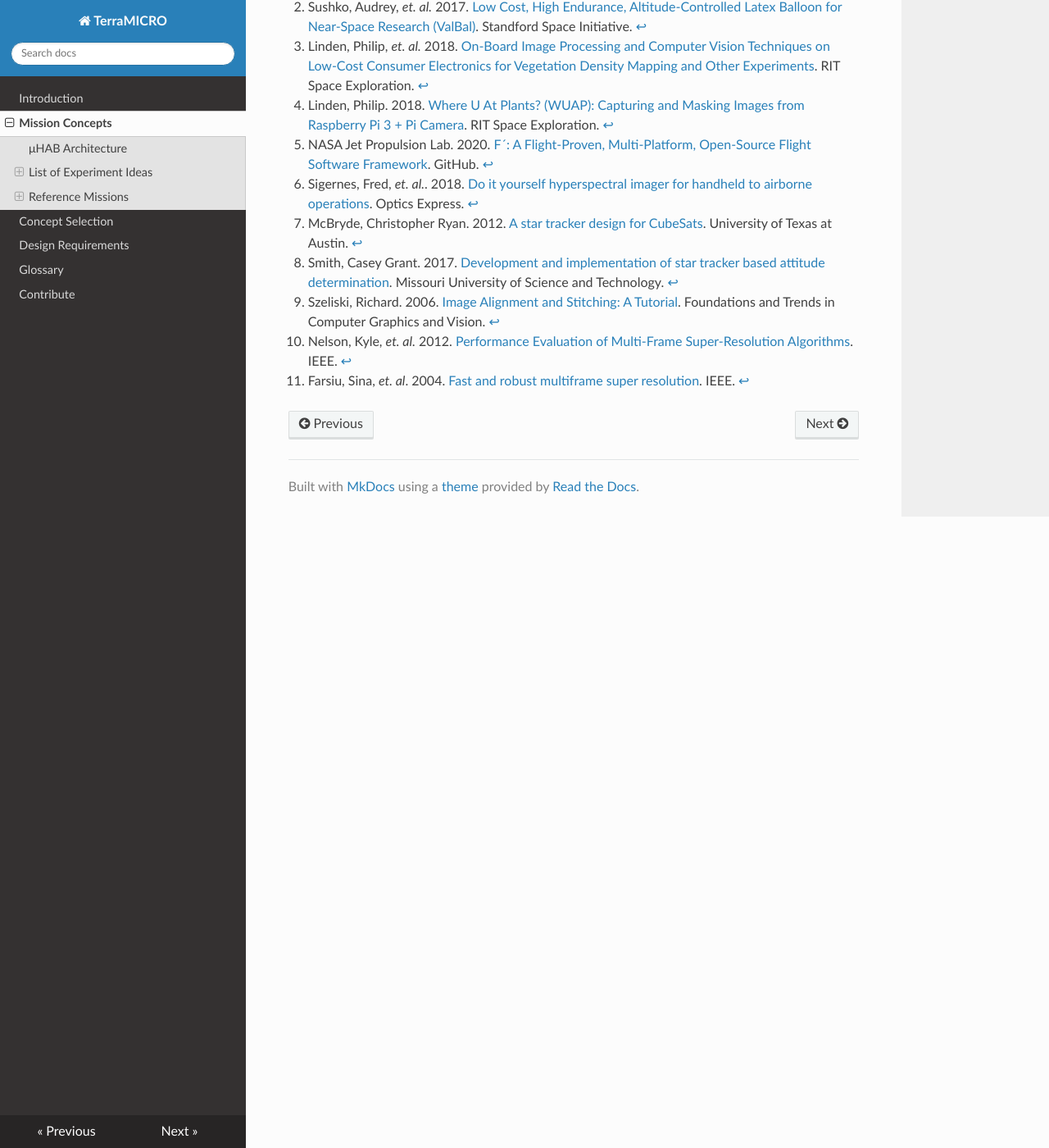
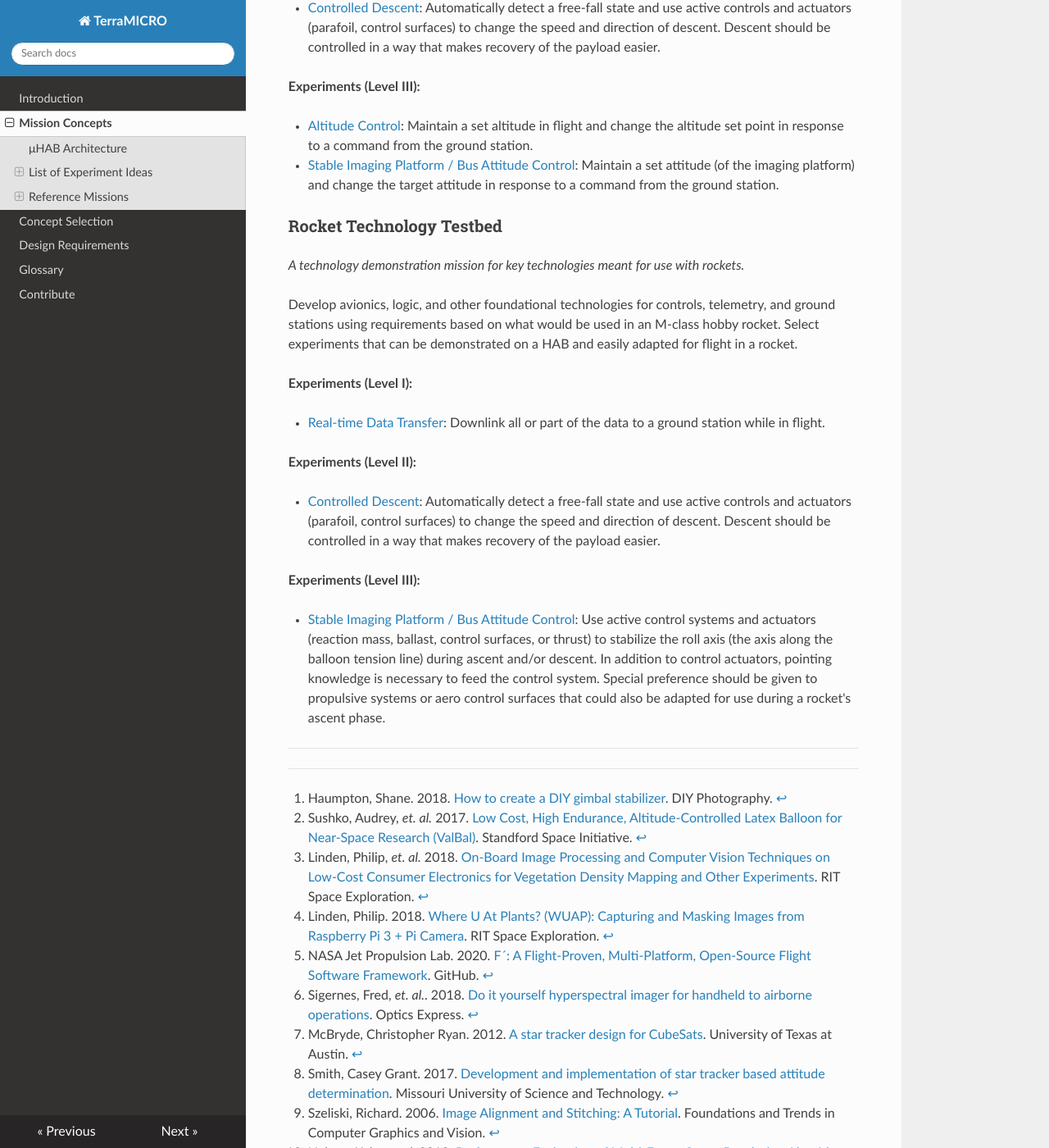
Before and after one commit to TerraHAB/TerraMICRO, an MkDocs documentation site: the page built from docs/concepts.md, in a window 1280 px wide and 1400 px high, scrolled down 7238 px. Shown: the whole window at 82% size. Built offline with MkDocs 1.6.1, drawn with Linux system fonts in a browser that asks for light colours; nearby versions of some CDN libraries; some of the changed text lies outside the part shown.

Commit message:
resources page and rocket testbed ideas (#11)
* contribute

* rocket testbed concepts (and some minor reformatting)

```diff
--- a/docs/concepts.md
+++ b/docs/concepts.md
@@ -55,7 +55,8 @@ counteract wind forces. A simpler objective could be using drone
 propellers for anti-spin control or active ballast weights for
 anti-rocking control.
 
-**Pairs with:** [On-board Image Processing](#on-board-image-processing)
+**Pairs with:** [On-board Image Processing](#on-board-image-processing),
+[Rocket Technology Testbed](#rocket-technology-testbed)
 
 ### Altitude Control
 
@@ -77,7 +78,9 @@ As a stretch goal, instrument the bus with environmental sensors.
 Compare balloon internal conditions to ambient ones add correlate it
 with altitude rate of change or burst events.
 
-**Pairs with:** [Altitude Control](#altitude-control), [Characterize Atmospheric Composition](#characterize-atmospheric-composition), [Model and Test Latex Balloon Burst Conditions](#model-and-test-latex-balloon-burst-conditions)
+**Pairs with:** [Altitude Control](#altitude-control),
+[Characterize Atmospheric Composition](#characterize-atmospheric-composition),
+[Model and Test Latex Balloon Burst Conditions](#model-and-test-latex-balloon-burst-conditions)
 
 ### On-board Image Processing
 
@@ -86,7 +89,8 @@ payload electronics in flight.[^3] For an extra challenge, apply any of
 the following constraints:
 
 - Payload electronics do not exceed \$30.
-- Image processing algorithms have a practical or scientific usebeyond a simple demonstrator.
+- Image processing algorithms have a practical or scientific usebeyond a simple
+  demonstrator.
 - Image processing takes place on an FPGA. Bonus if it occurs in realtime.
 - Image processing includes data fusion with additional sensors orcamera sources.
 
@@ -104,7 +108,8 @@ in flight.
 [Characterize Atmospheric Composition](#characterize-atmospheric-composition),
 [Characterize Radiation Environment](#characterize-radiation-environment),
 [Altitude Control](#altitude-control),
-[Stable Imaging Platform / Bus Attitude Control](#stable-imaging-platform--bus-attitude-control)
+[Stable Imaging Platform / Bus Attitude Control](#stable-imaging-platform--bus-attitude-control),
+[Rocket Technology Testbed](#rocket-technology-testbed)
 
 ### Characterize Atmospheric Composition
 
@@ -114,7 +119,8 @@ multiple flights to see how composition changes with altitude from
 different geographic locations, time of day, time of year, or different
 weather conditions.
 
-**Pairs with:** [Altitude Control](#altitude-control), [Intra-balloon Environment Sensors](#intra-balloon-environment-sensors)
+**Pairs with:** [Altitude Control](#altitude-control),
+[Intra-balloon Environment Sensors](#intra-balloon-environment-sensors)
 
 ### Characterize Radiation Environment
 
@@ -124,7 +130,8 @@ flights to see how intensity changes with altitude from different
 geographic locations, time of day, time of year, or different weather
 conditions.
 
-**Pairs with:** [Altitude Control](#altitude-control), [Intra-balloon Environment Sensors](#intra-balloon-environment-sensors)
+**Pairs with:** [Altitude Control](#altitude-control),
+[Intra-balloon Environment Sensors](#intra-balloon-environment-sensors)
 
 ### Model and Test Latex Balloon Burst Conditions
 
@@ -146,7 +153,7 @@ After balloon cutdown, control the descent of the payload. For a simpler
 challenge, use a reefed parachute. For a greater challenge, steer the
 descent path using a parafoil or aero control surfaces.
 
-**Pairs with:**
+**Pairs with:** [Rocket Technology Testbed](#rocket-technology-testbed)
 
 ### Vegetation Density Experiment
 
@@ -197,7 +204,8 @@ constraints:
   conditions)
 
 **Pairs with:** [Stable Imaging Platform / Bus Attitude Control](#stable-imaging-platform--bus-attitude-control),
-[On-board Image Processing](#on-board-image-processing), [Vegetation Density Experiment](#vegetation-density-experiment)
+[On-board Image Processing](#on-board-image-processing),
+[Vegetation Density Experiment](#vegetation-density-experiment)
 
 ### Star Tracker
 
@@ -228,7 +236,21 @@ images by either of the following methods:
 **Pairs with**: [Stable Imaging Platform / Bus Attitude Control](#stable-imaging-platform--bus-attitude-control),
 [On-board Image Processing](#on-board-image-processing)
 
-------------------------------------------------------------------------
+### Mission Monitoring Ground Station
+
+Monitor telemetry in flight or during tests and display telemetry and other
+information with an intuitive user interface. For a greater challenge, also
+implement command and control elements. Examples of UI elements that could be
+used are:
+
+- Live-updating plots of telemetry values over time
+- Live-updating log messages from the avionics
+- Live video feeds from cameras on board
+- Command and control interfaces for sending messages to the vehicle
+
+**Pairs with:** [Real-time Data Transfer](#real-time-data-transfer)
+
+-------------------------------------------------------------------------------
 
 ## Reference Missions
 
@@ -253,28 +275,27 @@ all payload cameras on the ground before flight.
 
 **Experiments (Level I):**
 
-- [Vegetation Density Experiment](#vegetation-density-experiment): Record flight data (GPS
-  coordinates, altitude, orientation) in sync with image captures. Use
-  flight data, camera field of view, and image data to project image
-  data onto a map. Flight data and imagery is stored to local memory.
-  All data processing and analysis takes place after flight data is
-  recovered.
+- [Vegetation Density Experiment](#vegetation-density-experiment): Record
+  flight data (GPS coordinates, altitude, orientation) in sync with image
+  captures. Use flight data, camera field of view, and image data to project
+  image data onto a map. Flight data and imagery is stored to local memory. All
+  data processing and analysis takes place after flight data is recovered.
 
 **Experiments (Level II):**
 
-- [On-board Image Processing](#on-board-image-processing): Perform data processing (linking
-  flight data to imagery) and analysis (compute NDVI) on-board during
-  the flight.
-- [Real-time Data Transfer](#real-time-data-transfer): Downlink all or part of the data to a
-  ground station while in flight.
+- [On-board Image Processing](#on-board-image-processing): Perform data
+  processing (linking flight data to imagery) and analysis (compute NDVI)
+  on-board during the flight.
+- [Real-time Data Transfer](#real-time-data-transfer): Downlink all or part of
+  the data to a ground station while in flight.
 
 **Experiments (Level III):**
 
-- [Stable Imaging Platform / Bus Attitude Control](#stable-imaging-platform--bus-attitude-control): Use active
-  control systems and actuators (reaction mass, ballast, electric
-  motors, thrust) to stabilize the platform where the payload cameras
-  are mounted. In addition to control actuators, pointing knowledge is
-  necessary to feed the control system.
+- [Stable Imaging Platform / Bus Attitude Control](#stable-imaging-platform--bus-attitude-control):
+  Use active control systems and actuators (reaction mass, ballast, electric
+  motors, thrust) to stabilize the platform where the payload cameras are
+  mounted. In addition to control actuators, pointing knowledge is necessary to
+  feed the control system.
 
 ### Flight Conditions Characterizer
 
@@ -290,31 +311,32 @@ prior to the flight.
 
 **Experiments (Level I):**
 
-- [Characterize Atmospheric Composition](#characterize-atmospheric-composition): Measure temperature,
-  humidity, pressure, and composition of the air over the course of
+- [Characterize Atmospheric Composition](#characterize-atmospheric-composition):
+  Measure temperature, humidity, pressure, and composition of the air over the
+  course of the flight.
+- [Characterize Radiation Environment](#characterize-radiation-environment):
+  Measure ionizing radiation flux (using a geiger counter) over the course of
   the flight.
-- [Characterize Radiation Environment](#characterize-radiation-environment): Measure ionizing radiation
-  flux (using a geiger counter) over the course of the flight.
 
 **Experiments (Level II):**
 
-- [Intra-balloon Environment Sensors](#intra-balloon-environment-sensors): Measure temperature,
-  humidity, pressure and density of helium within the balloon. Also
-  measure detailed thermal gradients throughout the payload bus and
-  components.
+- [Intra-balloon Environment Sensors](#intra-balloon-environment-sensors):
+  Measure temperature, humidity, pressure and density of helium within the
+  balloon. Also measure detailed thermal gradients throughout the payload bus
+  and components.
 - [Real-time Data Transfer](#real-time-data-transfer): Downlink all or part of the data to a
   ground station while in flight.
-- [Model and Test Latex Balloon Burst Conditions](#model-and-test-latex-balloon-burst-conditions): Model and test
-  (on the ground) the conditions that lead to the balloon's burst
-  event. Instrument the balloon and payload to validate this model and
+- [Model and Test Latex Balloon Burst Conditions](#model-and-test-latex-balloon-burst-conditions):
+  Model and test (on the ground) the conditions that lead to the balloon's
+  burst event. Instrument the balloon and payload to validate this model and
   characterize the burst event in detail.
 
 **Experiments (Level III):**
 
-- [Altitude Control](#altitude-control): Maintain flight at certain altitude(s) to gain
-  more data about the conditions at that height in order to smooth out
-  outliers and variations. Optionally extend mission flight time to
-  gain more data.
+- [Altitude Control](#altitude-control): Maintain flight at certain altitude(s)
+  to gain more data about the conditions at that height in order to smooth out
+  outliers and variations. Optionally extend mission flight time to gain more
+  data.
 
 ### Flying Robot
 
@@ -328,26 +350,61 @@ environment.
 
 **Experiments (Level I):**
 
-- [Real-time Data Transfer](#real-time-data-transfer): Downlink all or part of the data to a
-  ground station while in flight. Execute commands sent from a ground
-  station and report acknowledgement of a received command to the
+- [Real-time Data Transfer](#real-time-data-transfer): Downlink all or part
+  of the data to a ground station while in flight. Execute commands sent from a
+  ground station and report acknowledgement of a received command to the
   ground.
 
 **Experiments (Level II):**
 
-- [Controlled Descent](#controlled-descent): Automatically detect a free-fall state and
-  use active controls and actuators (parafoil, control surfaces) to
-  change the speed and direction of descent. Descent should be
-  controlled in a way that makes recovery of the payload easier.
+- [Controlled Descent](#controlled-descent): Automatically detect a free-fall
+  state and use active controls and actuators (parafoil, control surfaces) to
+  change the speed and direction of descent. Descent should be controlled in a
+  way that makes recovery of the payload easier.
 
 **Experiments (Level III):**
 
-- [Altitude Control](#altitude-control): Maintain a set altitude in flight and change
-  the altitude set point in response to a command from the ground
+- [Altitude Control](#altitude-control): Maintain a set altitude in flight and
+  change the altitude set point in response to a command from the ground
   station.
-- [Stable Imaging Platform / Bus Attitude Control](#stable-imaging-platform--bus-attitude-control): Maintain a set
-  attitude (of the imaging platform) and change the target attitude in
-  response to a command from the ground station.
+- [Stable Imaging Platform / Bus Attitude Control](#stable-imaging-platform--bus-attitude-control):
+  Maintain a set attitude (of the imaging platform) and change the target
+  attitude in response to a command from the ground station.
+
+### Rocket Technology Testbed
+*A technology demonstration mission for key technologies meant for use with
+rockets.*
+
+Develop avionics, logic, and other foundational technologies for controls,
+telemetry, and ground stations using requirements based on what would be used
+in an M-class hobby rocket. Select experiments that can be demonstrated on a
+HAB and easily adapted for flight in a rocket.
+
+**Experiments (Level I):**
+
+- [Real-time Data Transfer](#real-time-data-transfer): Downlink all or part of
+  the data to a ground station while in flight.
+
+**Experiments (Level II):**
+
+- [Controlled Descent](#controlled-descent): Automatically detect a free-fall
+  state and use active controls and actuators (parafoil, control surfaces) to
+  change the speed and direction of descent. Descent should be controlled in a
+  way that makes recovery of the payload easier.
+
+**Experiments (Level III):**
+
+- [Stable Imaging Platform / Bus Attitude Control](#stable-imaging-platform--bus-attitude-control):
+  Use active control systems and actuators (reaction mass, ballast, control
+  surfaces, or thrust) to stabilize the roll axis (the axis along the balloon
+  tension line) during ascent and/or descent. In addition to control actuators,
+  pointing knowledge is necessary to feed the control system. Special
+  preference should be given to propulsive systems or aero control surfaces
+  that could also be adapted for use during a rocket's ascent phase.
+
+
+
+-------------------------------------------------------------------------------
 
 [^1]: Haumpton, Shane. 2018. [How to create a DIY gimbal
     stabilizer](https://www.diyphotography.net/how-to-create-a-diy-gimbal-stabilizer/).
```
Also changed, not shown: docs/contribute.md (+7 -0 lines), docs/index.md (+6 -1 lines).
